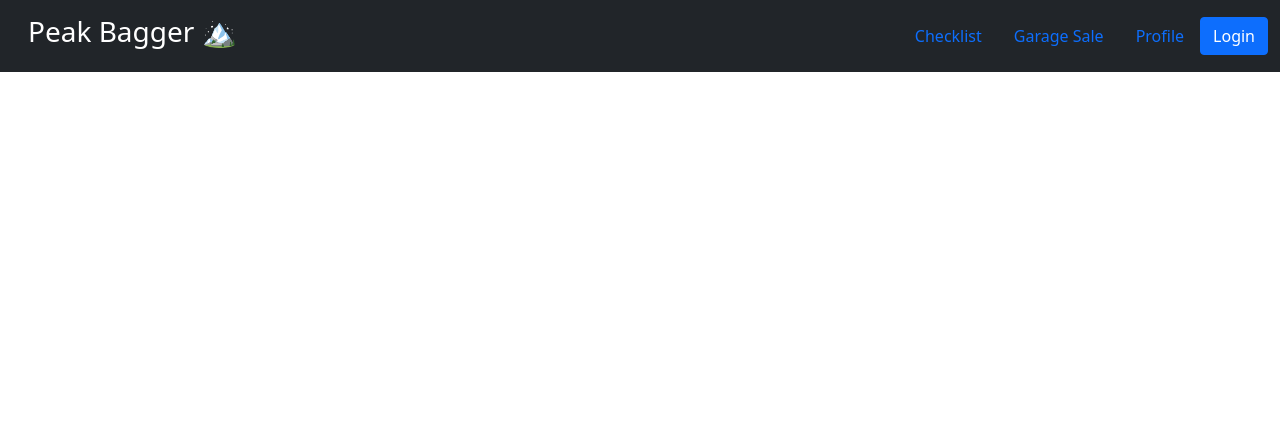
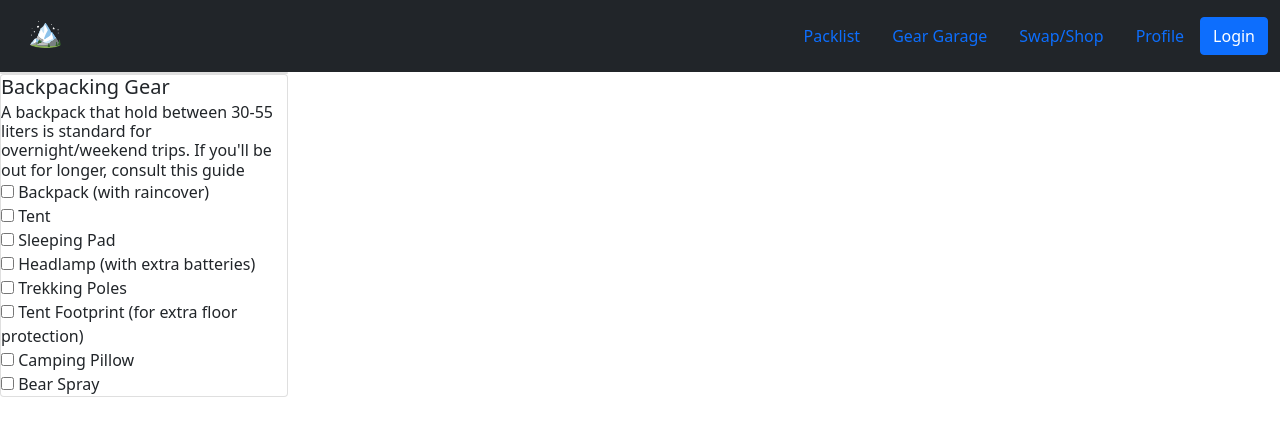
Before and after one commit to matthewbates/Capstone-Project, a React (Create React App) app in the folder client/: page /packlist in a window 1280 px wide. Shown: the top 436 px of the page. Built offline with nearby package versions, Linux system fonts and the light colour scheme; no server answers.

Commit message:
gear garage item buttons added

```diff
--- a/client/src/Components/App.js
+++ b/client/src/Components/App.js
@@ -3,26 +3,43 @@ import { Navbar, Nav, Container, Button } from "react-bootstrap";
 import { BrowserRouter, Link, Routes, Route } from "react-router-dom";
 import Login from "./Login";
 import Signup from "./Signup";
+import Packlist from "./Packlist";
+import GearGarage from "./GearGarage";
 
 function App() {
   const [currentUser, setCurrentUser] = useState("");
+  const [gears, setGears] = useState([]);
+  const [gearTypes, setGearTypes] = useState([]);
+
+  // useEffect(() => {
+  //   fetch(`/gears`)
+  //     .then((response) => response.json())
+  //     .then(console.log);
+  // }, []);
+
+  useEffect(() => {
+    fetch(`/gear_types`)
+      .then((response) => response.json())
+      .then(gearTypes => setGearTypes(gearTypes));
+  }, []);
+
+  // currentUser is added to local storage to persist on page refresh
+  useEffect(() => {
+    const data = localStorage.getItem("user-data");
+    if (data) {
+      setCurrentUser(JSON.parse(data));
+    }
+  }, []);
+
+  // useEffect(() => {
+  //   localStorage.setItem("user-data", JSON.stringify(currentUser));
+  // });
 
   function handleLogout(event) {
     fetch("/logout", {
       method: "DELETE",
     }).then(setCurrentUser());
   }
-
-  // useEffect(() => {
-  //   const data = localStorage.getItem("user-data");
-  //   if (data) {
-  //     setCurrentUser(JSON.parse(data));
-  //   }
-  // }, []);
-
-  // useEffect(() => {
-  //   localStorage.setItem("user-data", JSON.stringify(currentUser));
-  // });
 
   return (
     <BrowserRouter>
@@ -31,18 +48,18 @@ function App() {
           {/* input Navbar image after MVP */}
           <Navbar.Brand as={Link} to="/home">
             {/* add className after MVP */}
-            <h3>
-              Peak Bagger 🏔{" "}
-              {currentUser ? `Welcome, ${currentUser.username}!` : ""}
-            </h3>
+            <h3>🏔 {currentUser ? `Welcome, ${currentUser.username}!` : ""}</h3>
           </Navbar.Brand>
           <div>
             <Navbar>
-              <Nav.Link as={Link} to="/garage_sale">
-                Checklist
+              <Nav.Link as={Link} to="/packlist">
+                Packlist
               </Nav.Link>
-              <Nav.Link as={Link} to="/checklist">
-                Garage Sale
+              <Nav.Link as={Link} to="/gear_garage">
+                Gear Garage
+              </Nav.Link>
+              <Nav.Link as={Link} to="/swap_and_shop">
+                Swap/Shop
               </Nav.Link>
               <Nav.Link as={Link} to="/profile">
                 Profile
@@ -76,8 +93,28 @@ function App() {
           }
         ></Route>
 
-        <Route path="/checklist" />
-        <Route path="/garage_sale" />
+        <Route
+          path="/packlist"
+          element={
+            <Packlist
+              currentUser={currentUser}
+              setCurrentUser={setCurrentUser}
+            />
+          }
+        ></Route>
+
+        <Route
+          path="/gear_garage"
+          element={
+            <GearGarage
+              currentUser={currentUser}
+              setCurrentUser={setCurrentUser}
+              gears={gears}
+              gearTypes={gearTypes}
+            />
+          }
+        ></Route>
+        <Route path="/swap_and_shop" />
         <Route path="/profile" />
       </Routes>
     </BrowserRouter>
--- /dev/null
+++ b/client/src/Components/GearGarage.js
@@ -0,0 +1,46 @@
+import React, { useState, useEffect } from "react";
+
+import Packlist from "./Packlist";
+import {
+  Container,
+  Button,
+  Card,
+  ListGroup,
+  UnorderedListGroup,
+} from "react-bootstrap";
+import Checklist from "./Packlist";
+
+function GearGarage({ currentUser, SetCurrentUser, gears, gearTypes }) {
+  console.log(gearTypes);
+  return (
+    <>
+      <div>
+        <Container>
+          {gearTypes.map((type) => {
+            const list = type.gears.map((gear) => {
+              return (
+                <div key={gear.id}>
+                  <ListGroup>{gear.name}</ListGroup>
+                </div>
+              );
+            });
+
+            return (
+              // make buttons to add to packlist
+              <div key={type.id}>
+                <Card.Text>{type.name}</Card.Text>
+                <ul>
+                  {list.map((li) => (
+                    <Button li={li}>{li}</Button>
+                  ))}
+                </ul>
+              </div>
+            );
+          })}
+        </Container>
+      </div>
+    </>
+  );
+}
+
+export default GearGarage;
--- a/client/src/Components/Login.js
+++ b/client/src/Components/Login.js
@@ -8,9 +8,9 @@ function Login({ setCurrentUser, currentUser }) {
   const [password, setPassword] = useState("");
   // Submit login credentials to db
 
-  const handleReset = () => {
+  function handleReset() {
     return setUsername(""), setPassword("");
-  };
+  }
 
   function handleLogin(e) {
     let login = {
@@ -51,6 +51,7 @@ function Login({ setCurrentUser, currentUser }) {
               <Form.Control
                 onChange={(e) => setUsername(e.target.value)}
                 type="username"
+                value={username}
                 placeholder="User Name"
               />
             </Form.Group>
@@ -58,6 +59,7 @@ function Login({ setCurrentUser, currentUser }) {
               <Form.Control
                 onChange={(e) => setPassword(e.target.value)}
                 type="password"
+                value={password}
                 placeholder="Password"
               />
             </Form.Group>
--- /dev/null
+++ b/client/src/Components/Packlist.js
@@ -0,0 +1,77 @@
+import React, { useState, useEffect } from "react";
+import { Col, Card, Image, Button } from "react-bootstrap";
+
+function Packlist() {
+  const [checklist, setChecklist] = useState([]);
+  const [isChecked, setIsChecked] = useState(false);
+
+  //   useEffect(() => {
+  //     fetch("/checklist_gears")
+  //       .then((response) => response.json())
+  //       .then(checklist = > setChecklist(checklist));
+  //   }, []);
+
+  function handleChecked() {
+    setIsChecked(!isChecked);
+  }
+  return (
+    <Col>
+      <Card style={{ width: "18rem" }}></Card>
+
+      <Card style={{ width: "18rem" }}>
+        <Card.Title>Backpacking Gear</Card.Title>
+        {/* ENTER HREF FOR BACKPACKING SIZES AFTER MVP IS COMPLETE */}
+        <Card.Subtitle>
+          A backpack that hold between 30-55 liters is standard for
+          overnight/weekend trips. If you'll be out for longer, consult this
+          guide
+        </Card.Subtitle>
+        <div>
+          <label>
+            <input type="checkbox" /> Backpack (with raincover)
+          </label>
+        </div>
+        <div>
+          <label>
+            <input type="checkbox" /> Tent
+          </label>
+        </div>
+        <div>
+          <label>
+            <input type="checkbox" /> Sleeping Pad
+          </label>
+        </div>
+        <div>
+          <label>
+            <input type="checkbox" /> Headlamp (with extra batteries)
+          </label>
+        </div>
+        <div>
+          <label>
+            <input type="checkbox" /> Trekking Poles
+          </label>
+        </div>
+        <div>
+          <label>
+            <input type="checkbox" /> Tent Footprint (for extra floor
+            protection)
+          </label>
+        </div>
+        <div>
+          <label>
+            <input type="checkbox" /> Camping Pillow
+          </label>
+        </div>
+        <div>
+          <label>
+            <input type="checkbox" /> Bear Spray
+          </label>
+        </div>
+      </Card>
+    </Col>
+  );
+}
+
+export default Packlist;
+
+// each piece of gear is an instance
```
Also changed, not shown: client/src/Components/AddToChecklist.js (added).
